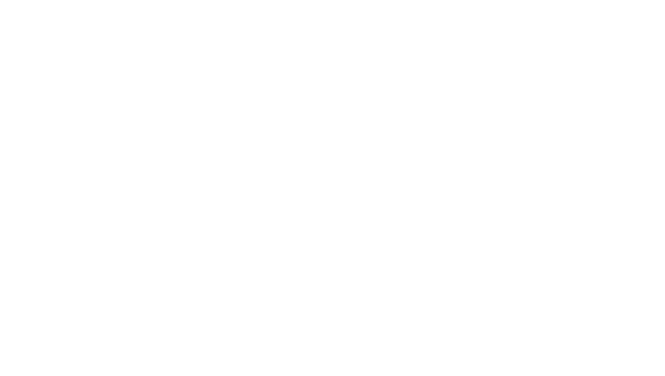
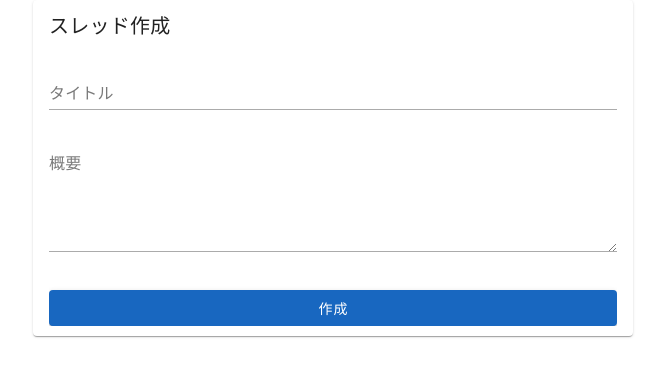
Before and after one commit to nakajima-sh-cnctor/nuxt4-firebase-chat, a Nuxt app: page /thread/create in a window 1280 px wide. Before the commit this address had no page. Shown: the top 376 px of the page, without its empty margins (307-972 px from the left). Built offline with nearby package versions, Linux system fonts and the light colour scheme.

Commit message:
スレッド作成機能を追加し、関連コンポーネントを実装

```diff
--- /dev/null
+++ b/app/components/ThreadForm.vue
@@ -0,0 +1,49 @@
+<script setup lang="ts">
+const form = ref()
+const title = ref('')
+const description = ref('')
+
+const titleRules = [(v: string) => !!v || 'タイトルは必須です']
+const descriptionRules = [(v: string) => !!v || '概要は必須です']
+
+const emit = defineEmits<{
+  submit: [data: { title: string; description: string }]
+}>()
+
+const submit = async () => {
+  const { valid } = await form.value.validate()
+  console.log('valid', valid)
+  if (valid) {
+    console.log('submit')
+    console.log(title.value)
+    console.log(description.value)
+    emit('submit', {
+      title: title.value,
+      description: description.value,
+    })
+  }
+}
+</script>
+
+<template>
+  <v-form ref="form" @submit.prevent="submit">
+    <v-text-field
+      v-model="title"
+      label="タイトル"
+      variant="underlined"
+      :rules="titleRules"
+      required
+    />
+
+    <v-textarea
+      v-model="description"
+      label="概要"
+      variant="underlined"
+      :rules="descriptionRules"
+      required
+      rows="4"
+    />
+
+    <v-btn color="primary" class="mt-4" block type="submit">作成</v-btn>
+  </v-form>
+</template>
--- /dev/null
+++ b/app/pages/thread.vue
@@ -0,0 +1,18 @@
+<script setup lang="ts">
+import AuthLoading from '~/components/AuthLoading.vue'
+import { useAuthStore } from '~/stores/auth'
+
+const { startAuthListener, stopAuthListener } = useAuthStore()
+const { loading } = toRefs(useAuthStore())
+
+onMounted(async () => {
+  startAuthListener()
+})
+onUnmounted(() => {
+  stopAuthListener()
+})
+</script>
+
+<template>
+  <AuthLoading :loading="loading" />
+</template>
--- /dev/null
+++ b/app/pages/thread/create.vue
@@ -0,0 +1,35 @@
+<script setup lang="ts">
+const { createThread } = useThreadStore()
+const error = ref('')
+
+const handleSubmit = async (data: { title: string; description: string }) => {
+  const { error: threadError } = await createThread(
+    data.title,
+    data.description
+  )
+
+  if (threadError) {
+    error.value = threadError.message
+    return
+  }
+  await navigateTo('/thread')
+}
+</script>
+
+<template>
+  <v-card class="mx-auto" max-width="600">
+    <v-card-item>
+      <v-card-title> スレッド作成 </v-card-title>
+    </v-card-item>
+    <v-card-item>
+      <v-alert
+        v-if="error"
+        type="error"
+        :text="error"
+        variant="tonal"
+        class="mb-4"
+      />
+      <ThreadForm @submit="handleSubmit" />
+    </v-card-item>
+  </v-card>
+</template>
--- /dev/null
+++ b/app/stores/thread.ts
@@ -0,0 +1,125 @@
+import {
+  collection,
+  addDoc,
+  getDocs,
+  query,
+  orderBy,
+  serverTimestamp,
+  type Firestore,
+} from 'firebase/firestore'
+
+export interface Thread {
+  id: string
+  title: string
+  description: string
+  authorId: string
+  authorName: string
+  createdAt: Date
+  updatedAt: Date
+}
+
+export const useThreadStore = defineStore('thread', () => {
+  const { $firestore } = useNuxtApp()
+  const firestore = $firestore as Firestore | null
+  const threads = ref<Thread[]>([])
+  const loading = ref(false)
+
+  // スレッドを作成
+  const createThread = async (title: string, description: string) => {
+    if (!firestore) {
+      return {
+        thread: null,
+        error: new Error('Firestoreが初期化されていません'),
+      }
+    }
+
+    const authStore = useAuthStore()
+    const profileStore = useProfileStore()
+
+    if (!authStore.user || !profileStore.profile) {
+      return {
+        thread: null,
+        error: new Error(
+          'ユーザーが認証されていないか、プロフィールが設定されていません'
+        ),
+      }
+    }
+
+    loading.value = true
+    try {
+      const threadData = {
+        title,
+        description,
+        authorId: authStore.user.uid,
+        authorName: profileStore.profile.nickname,
+        createdAt: serverTimestamp(),
+        updatedAt: serverTimestamp(),
+      }
+
+      const docRef = await addDoc(collection(firestore, 'threads'), threadData)
+
+      const newThread: Thread = {
+        id: docRef.id,
+        ...threadData,
+        createdAt: new Date(),
+        updatedAt: new Date(),
+      }
+
+      threads.value.unshift(newThread)
+
+      return { thread: newThread, error: null }
+    } catch (error) {
+      return { thread: null, error: error as Error }
+    } finally {
+      loading.value = false
+    }
+  }
+
+  // スレッド一覧を取得
+  const getThreads = async () => {
+    if (!firestore) {
+      return {
+        threads: [],
+        error: new Error('Firestoreが初期化されていません'),
+      }
+    }
+
+    loading.value = true
+    try {
+      const threadsQuery = query(
+        collection(firestore, 'threads'),
+        orderBy('createdAt', 'desc')
+      )
+
+      const querySnapshot = await getDocs(threadsQuery)
+      const threadsList: Thread[] = []
+
+      querySnapshot.forEach((doc) => {
+        const data = doc.data()
+        threadsList.push({
+          id: doc.id,
+          title: data.title,
+          description: data.description,
+          authorId: data.authorId,
+          authorName: data.authorName,
+          createdAt: data.createdAt?.toDate() || new Date(),
+          updatedAt: data.updatedAt?.toDate() || new Date(),
+        })
+      })
+
+      threads.value = threadsList
+      return { threads: threadsList, error: null }
+    } catch (error) {
+      return { threads: [], error: error as Error }
+    } finally {
+      loading.value = false
+    }
+  }
+
+  return {
+    threads,
+    loading,
+    createThread,
+    getThreads,
+  }
+})
```
